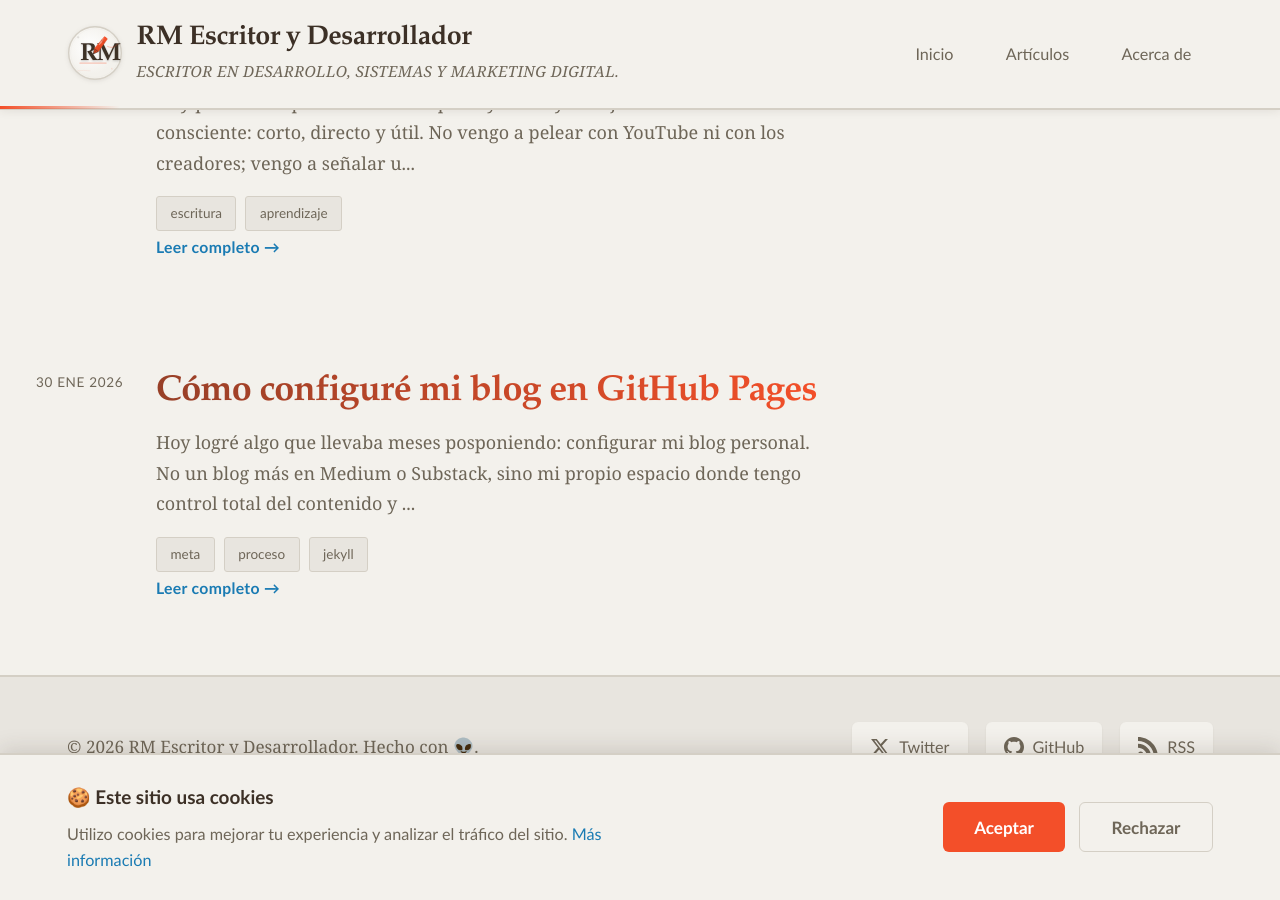
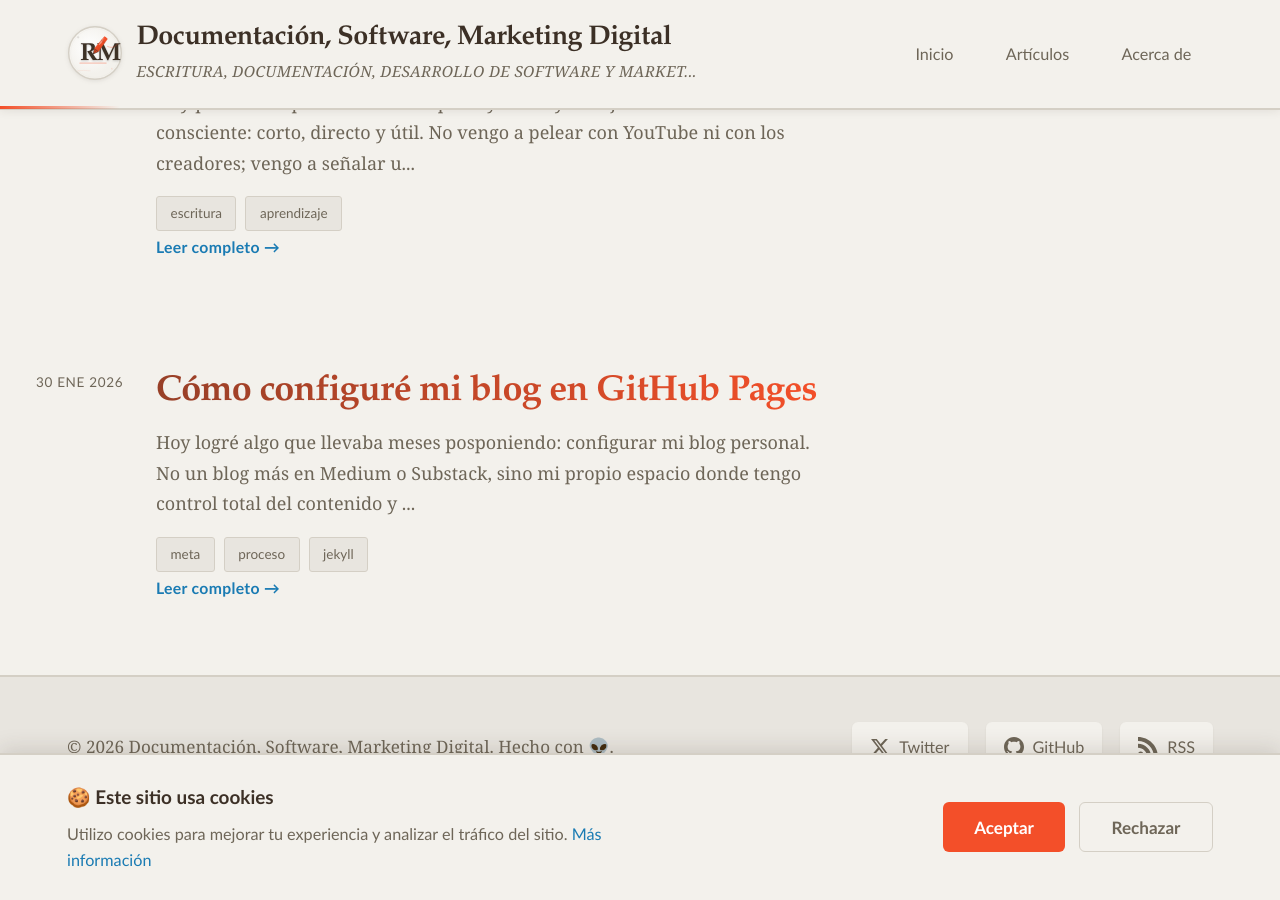
Before and after one commit to renedev0284-creator/renedev0284-creator.github.io, a Jekyll site: the page built from index.html, in a window 1280 px wide and 900 px high, scrolled down 3588 px. Built offline with Jekyll 4.4.1, drawn with Linux system fonts in a browser that asks for light colours.

Commit message:
Cambio en el titulo y descripción

```diff
--- a/_config.yml
+++ b/_config.yml
@@ -1,7 +1,7 @@
 # Configuración del sitio
-title: "RM Dev"
-description: Escritor en desarrollo, sistemas y marketing digital.
-author: RM Escritor y Desarrollador
+title: "Rene Moya"
+description: Escritura, documentación, desarrollo de software y marketing digital.
+author: Documentación, Software, Marketing Digital
 email: renedev0284@gmail.com
 url: "https://renedev0284-creator.github.io"
 baseurl: ""
```
